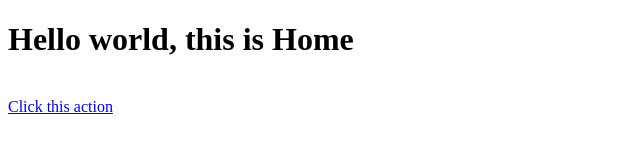
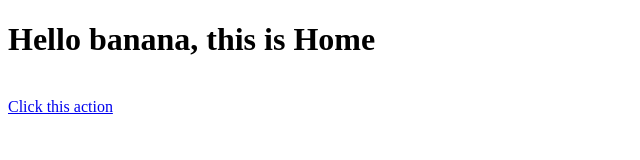
Before and after one commit to mstrlaw/github-actions-vercel, a website: page src/index.html in a window 1280 px wide. Shown: the whole page, without its empty margins (0-640 px from the left). Drawn offline with Linux system fonts and the light colour scheme.

Commit message:
Modify homepage

```diff
--- a/src/index.html
+++ b/src/index.html
@@ -1,6 +1,6 @@
 <!DOCTYPE html>
 <html>
-    <h1>Hello world, this is Home</h1>
+    <h1>Hello banana, this is Home</h1>
     <br>
     <a id="someaction" href="/about/index.html">Click this action</a>
 </html>
```
